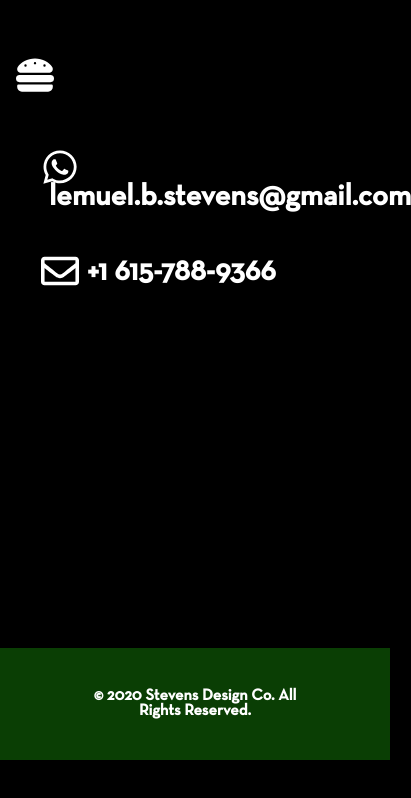
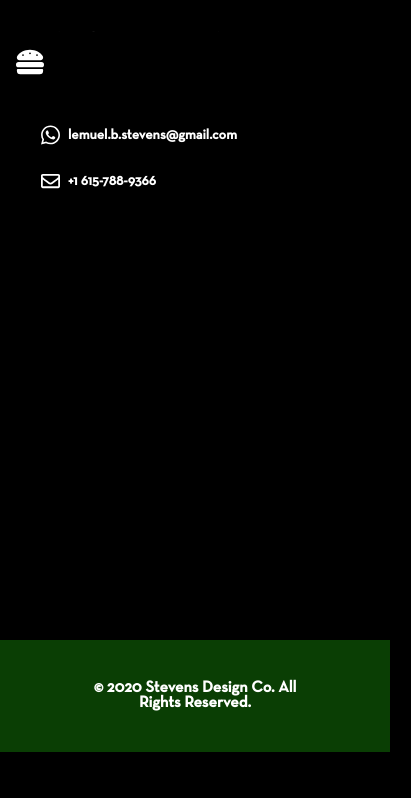
Before and after one commit to PropeReferio/portfolio-2020, a React (Create React App) app: page /contact in a window 390 px wide. Shown: the top 798 px of the page, 411 px wide, since content can reach past the window. Built offline with nearby package versions, Linux system fonts and the light colour scheme; a web font is replaced by a local one.

Commit message:
All that's strictly necessary now is profile photo and sticky header covering stuff

```diff
--- a/src/App.css
+++ b/src/App.css
@@ -341,7 +341,7 @@ button {
 		width: 100%;
 		/* margin-top: 180px; */
 	}
-	.bannerTextBox h1 {
+	h1, h2, #referrals {
 		font-size: 48px;
 	}
   .two-column-row {
@@ -351,4 +351,33 @@ button {
 		flex: none;
 		height: 400px;
 	}
+	.skillWrapper {
+		width: 85vw;
+	}
+	.projectCard {
+		flex-direction: column !important;
+	}
 }
+@media only screen and (max-width: 522px) {
+	#contact h3 {
+		font-size: 14px;
+	}
+	#contact svg {
+		width: 19px;
+		height: 28px;
+	}
+	.carouselItem {
+		padding: 100px 0px;
+	}
+	.carouselItem h4, .carouselItem h5 {
+		font-size: 18px;
+	}
+}
+@media only screen and (max-width: 375px) {
+	h1, h2, #referrals {
+		font-size: 32px;
+	}
+	h3 {
+		font-size: 22px;
+	}
+}
--- a/src/components/MobileNavBar.js
+++ b/src/components/MobileNavBar.js
@@ -13,7 +13,7 @@ export default function MobileNavBar() {
 		<div id="mobileNavBar">
 			<div id="mobileNavButton">
 				<FaHamburger
-					size={38}
+					size={28}
 					onClick={toggleIsVisible}
 					style={{ fill: '#fff' }} />
 			</div>
```
